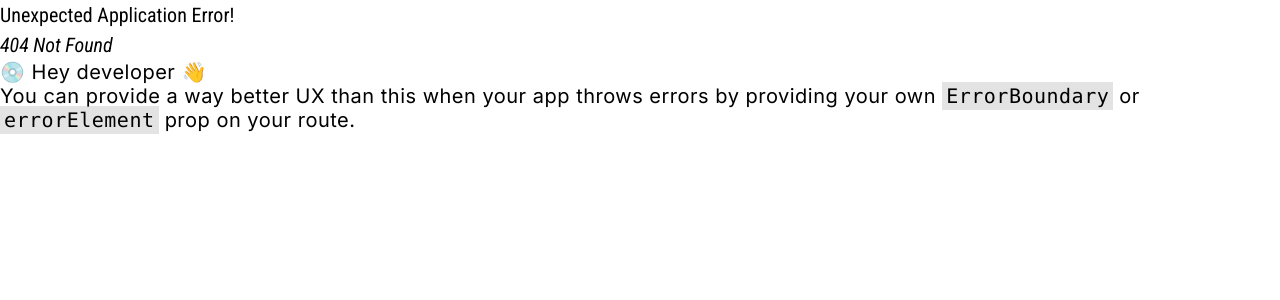
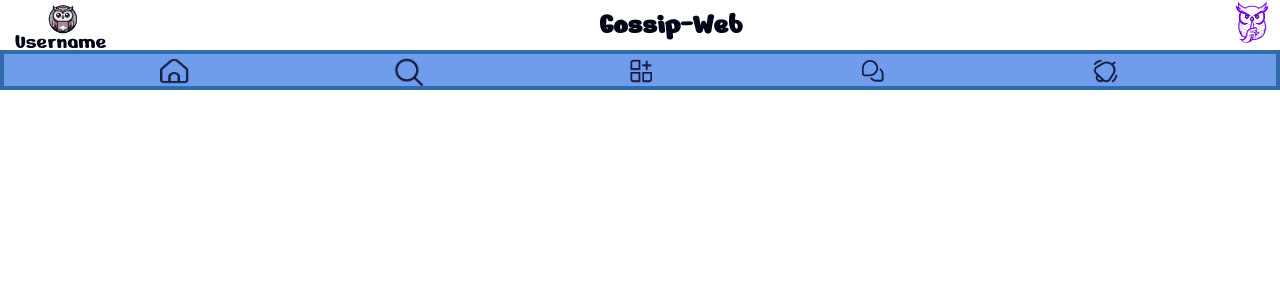
Before and after one commit to FelipeCabal/gossip-web-frontend, a React (Vite) app: page /Homepage in a window 1280 px wide. Before the commit this address had no page. Shown: the top 300 px of the page. Built offline with nearby package versions, Linux system fonts and the light colour scheme.

Commit message:
creación del homepage

```diff
--- a/src/pages/GuiaEstilos.jsx
+++ b/src/pages/GuiaEstilos.jsx
@@ -1,10 +1,8 @@
-import Navbar from "../partials/navbar";
 import "../css/buttons/buttons.css"
 
 export function GuiaEstilos() {
     return (
       <>
-        <Navbar />
         <div className="containerHome">
             <div className="left-column">
                 <h2>Colores</h2>
--- /dev/null
+++ b/src/pages/HomePage/HomePage.jsx
@@ -0,0 +1,8 @@
+
+export function HomePage() {
+    return (<>
+
+
+    </>
+    )
+}
--- /dev/null
+++ b/src/pages/LayoutComponent.jsx
@@ -0,0 +1,13 @@
+import { Outlet } from "react-router-dom";
+import Navbar from "../partials/navbar";
+
+
+export function LayoutComponent() {
+    return (<>
+        <Navbar/>
+        <div>
+            <Outlet></Outlet>
+        </div>
+    </>
+    )
+}
--- a/src/pages/Usuario/Login.jsx
+++ b/src/pages/Usuario/Login.jsx
@@ -1,7 +1,7 @@
 import { IconButton, InputAdornment, TextField } from '@mui/material'
 import { Link, useNavigate } from 'react-router-dom'
 import { createTheme, ThemeProvider } from '@mui/material';
-import { useState } from 'react';
+import { useEffect, useState } from 'react';
 import { Password, Visibility, VisibilityOff } from '@mui/icons-material';
 import axios from 'axios';
 import { toast, ToastContainer } from 'react-toastify';
@@ -11,7 +11,7 @@ export function Login() {
     const ENDPOINT = process.env.REACT_APP_API + 'auth/login'
     const showSucess = () => toast.success("Logueado Correctamente", {
         onClose: () => {
-            navigate('/');
+            navigate('/Homepage');
         },
         autoClose: 2000,
     });
@@ -55,6 +55,7 @@ export function Login() {
     const handleMouseUpPassword = (event) => {
         event.preventDefault();
     };
+
 
     const theme = createTheme({
         components: {
@@ -126,7 +127,7 @@ export function Login() {
         <button className='btn btn-3' style={{ marginBottom: '10px' }}
             onClick={handleIngresar}
         >
-            Ingresar
+                Ingresar
         </button>
         <Link to={'/Register/'} style={{ fontSize: '15px', textDecoration: 'underline', color: '#306BAC' }}>Registrate</Link>
         <ToastContainer
--- a/src/partials/navbar.jsx
+++ b/src/partials/navbar.jsx
@@ -14,11 +14,11 @@ const Navbar = () => {
                 <div className=" h-20 text-slate-950 flex items-center justify-center ">
                     <div className="flex flex-col items-center justify-center p-2">
                         <img src={img} alt="Gossip-web" className="max-w-full w-24 -mb-2" />
-                        <h1 className="-m-1 -mt-3.5 px-5">Username</h1>
+                        <h1 className="-m-1 -mt-3.5 px-5 text-4xl">Username</h1>
                     </div>
                 </div>
                 <div className=" h-20 text-slate-950 flex items-center justify-center ">
-                    <h1 className="text-3xl font-bold ">Gossip-Web</h1>
+                    <h1 className="text-5xl font-bold ">Gossip-Web</h1>
                 </div>
                 <div className=" h-20 text-slate-950 flex items-center justify-center ">
                     <img src={imgBuho} alt="Gossip-web" className="max-w-full w-24 mb-1" />
@@ -28,7 +28,7 @@ const Navbar = () => {
             <nav className="w-full h-16 bg-[#6f9ceb] border-[#306bac] border-4">
                 <div className="w-full h-14 flex justify-center items-center text-white px-4 sm:px-20 py-5">
                     <div className="w-full flex items-center justify-between font-normal px-2 sm:px-4 space-x-4">
-                        <Link to="/home" className="flex-1 flex items-center justify-center hover:text-gray-300">
+                        <Link to="/Homepage" className="flex-1 flex items-center justify-center hover:text-gray-300">
                             <img src={imgHome} alt="Homepage" className="max-w-full w-8 sm:w-12" />
                         </Link>
                         <Link to="/search" className="flex-1 flex items-center justify-center hover:text-gray-300">
```
Also changed, not shown: src/App.jsx (+16 -2 lines).
